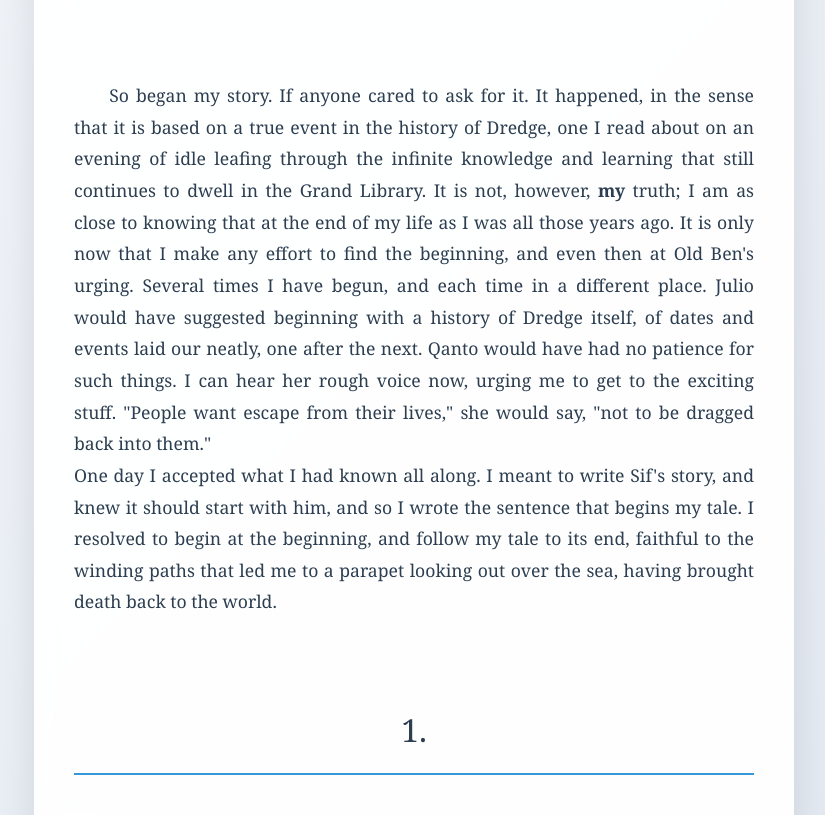
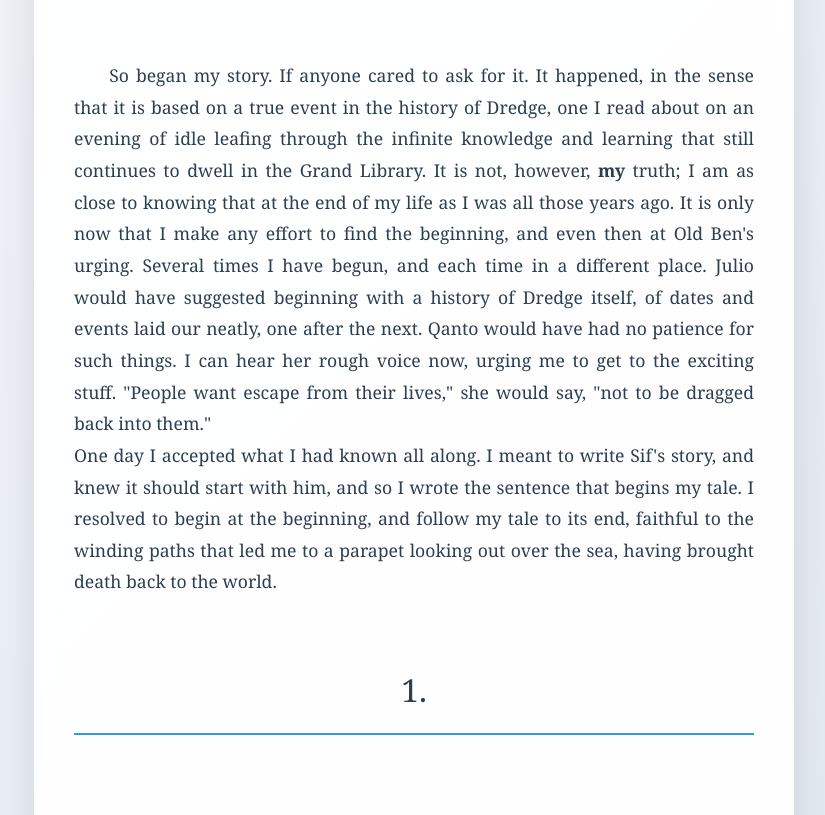
Before and after one commit to mitchlukell/sifwakes, a plain HTML site: page index.html in a window 1280 px wide. Shown: the part 818-1633 px from the top of the page, without its empty margins (226-1051 px from the left). Drawn offline with Linux system fonts and the light colour scheme.

Commit message:
Reduced paragraph gap from 20px to 0px

```diff
--- a/index.html
+++ b/index.html
@@ -81,7 +81,7 @@
         }
 
         .paragraph {
-            margin-bottom: 20px;
+            margin-bottom: 0px; /* Adjust this number to change the gap between paragraphs */
             text-indent: 2em;
         }
 
```
